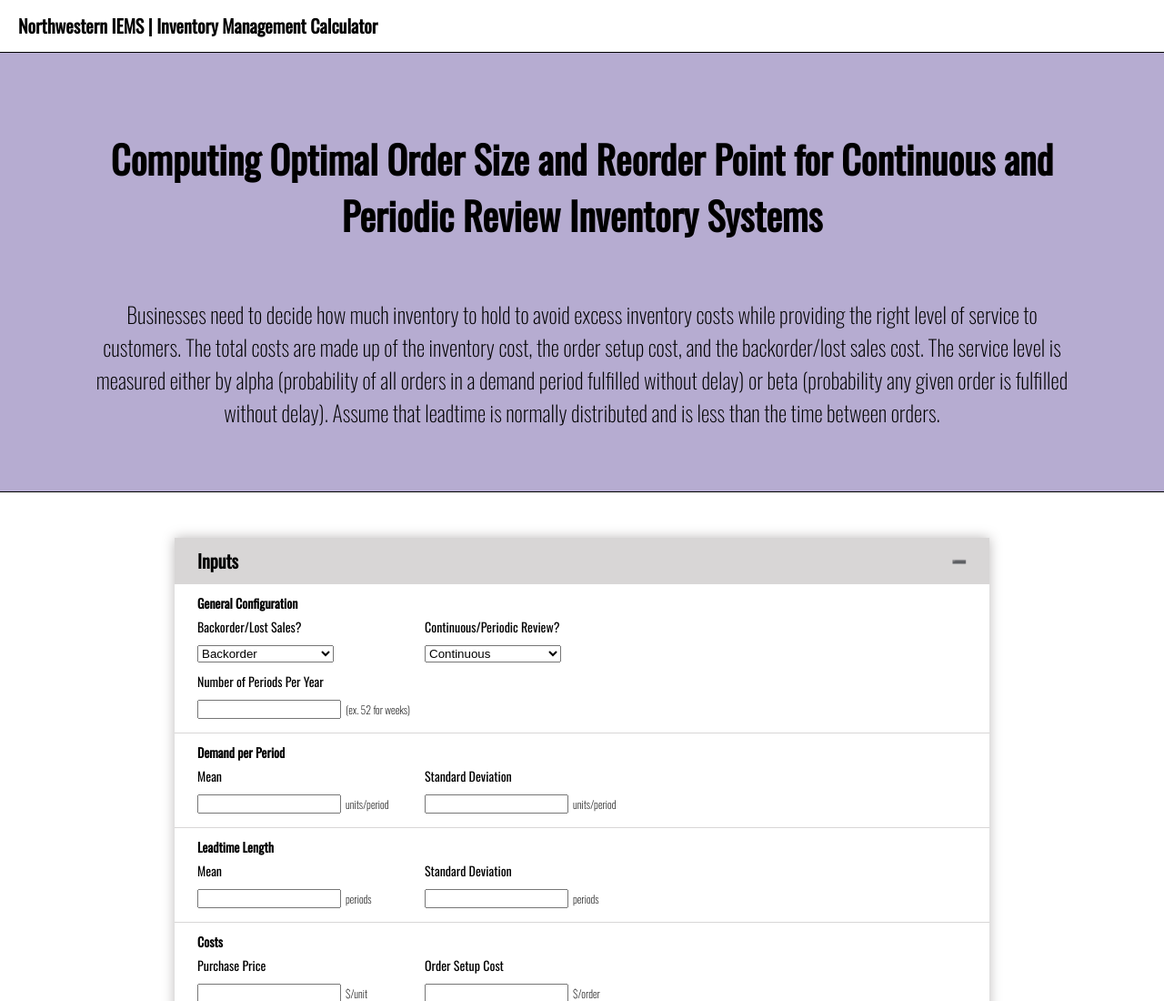
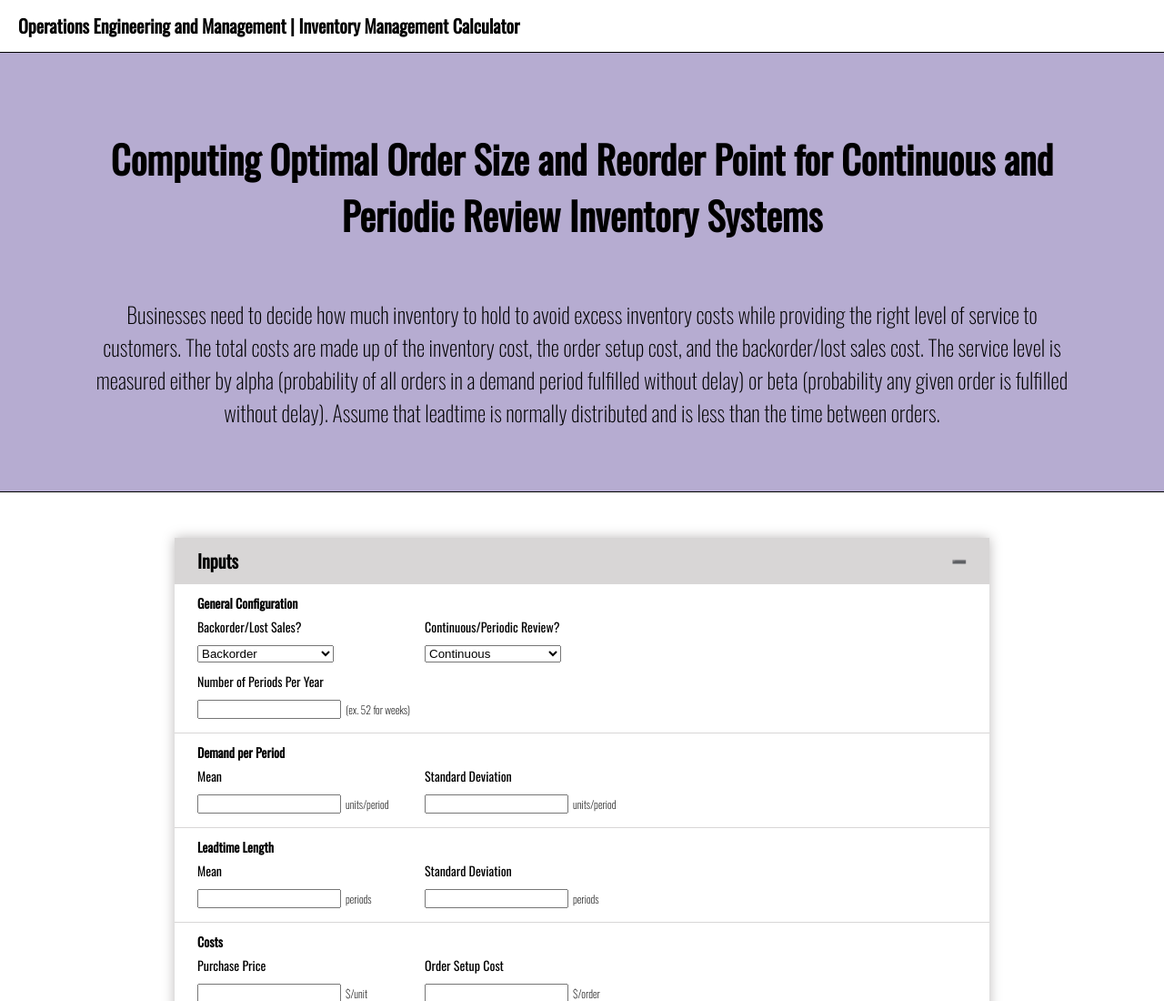
Before and after one commit to dawsonren/QRBackorder, a website built with Parcel: page index.html in a window 1280 px wide. Shown: the top 1100 px of the page at 91% size. Built offline with nearby package versions, Linux system fonts and the light colour scheme; what simple-statistics would draw is missing.

Commit message:
Rename title

```diff
--- a/index.html
+++ b/index.html
@@ -2,7 +2,7 @@
 <!DOCTYPE html>
 <html>
   <head>
-    <title>Northwestern IEMS | Inventory Management Calculator</title>
+    <title>Operations Engineering and Management | Inventory Management Calculator</title>
     <meta name="description" content="Calculate the optimal order size and reorder point for continuous and periodic inventory systems.">
     <meta charset="utf-8">
     <meta name="viewport">
@@ -16,7 +16,7 @@
   </head>
   <body>
     <header class="header">
-      <h1 class="header-title">Northwestern IEMS | Inventory Management Calculator</h1>
+      <h1 class="header-title">Operations Engineering and Management | Inventory Management Calculator</h1>
     </header>
     <section class="hero">
       <h1 class="hero-title">Computing Optimal Order Size and Reorder Point for Continuous and Periodic Review Inventory Systems</h1>
```
